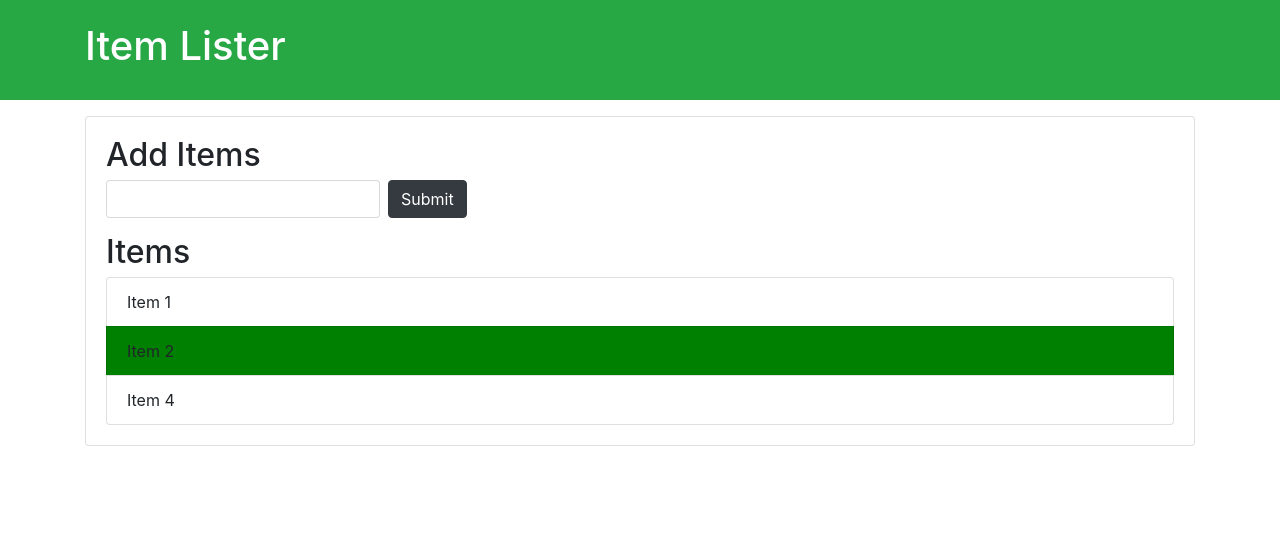
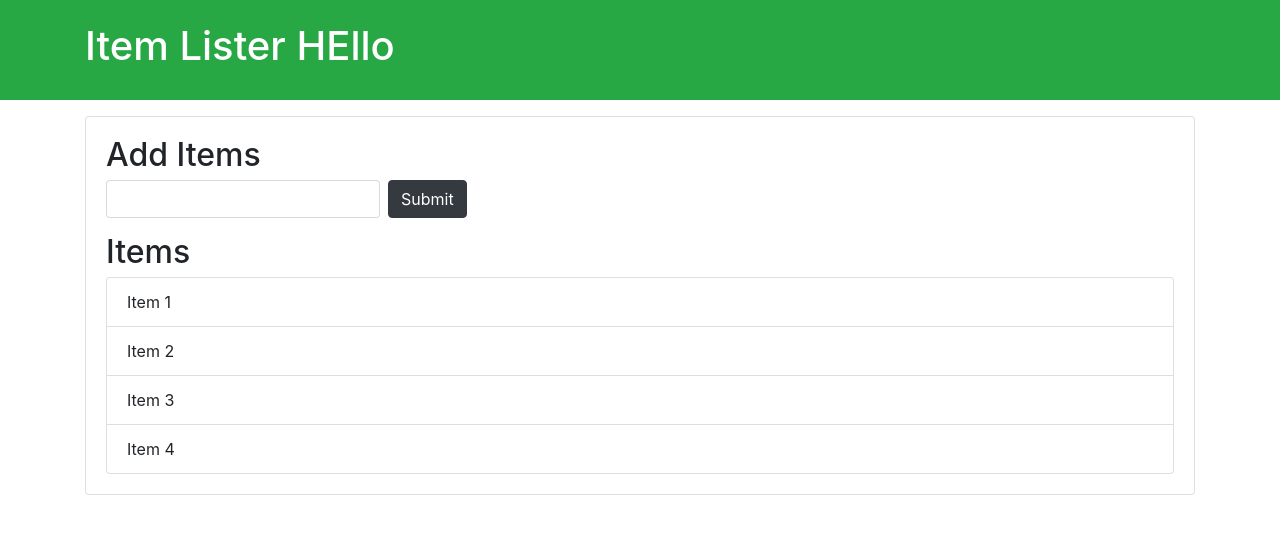
Before and after one commit to Vaastik/Practice, a plain HTML site: page index.html in a window 1280 px wide. Drawn offline with nearby package versions, Linux system fonts and the light colour scheme.

Commit message:
code updated-task3

```diff
--- a/index.js
+++ b/index.js
@@ -7,7 +7,10 @@
 //     item[i].style.fontWeight='bold';
 // }
 
-var list = document.querySelectorAll(".list-group-item");
+// var list = document.querySelectorAll(".list-group-item");
 
-list[1].style.backgroundColor='green';
-list[2].style.display='none';
+// list[1].style.backgroundColor='green';
+// list[2].style.display='none';
+
+var header = document.getElementById('header-title');
+header.append('HEllo')
```
Also changed, not shown: index.html (+0 -1 lines).
